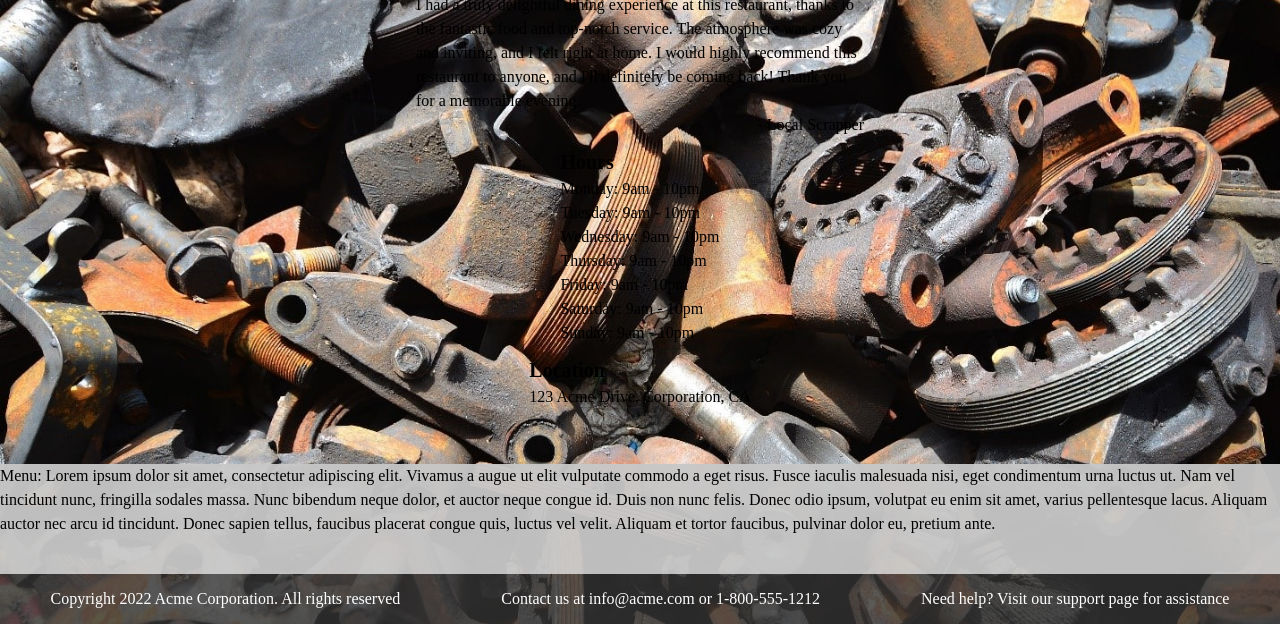
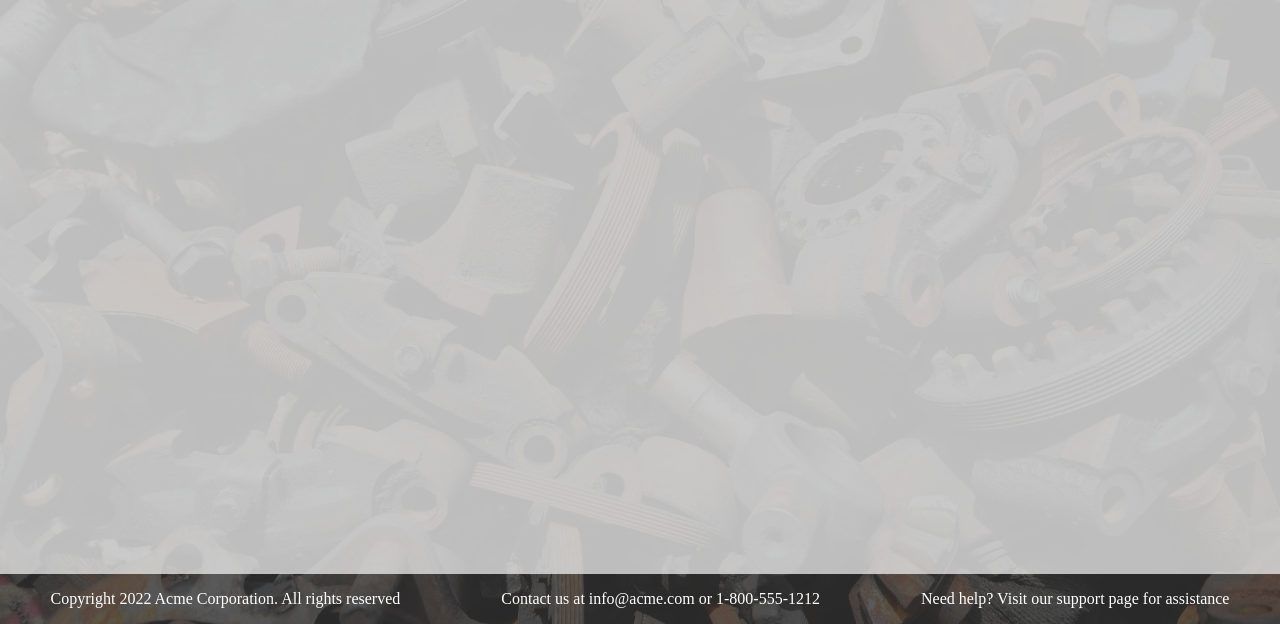
Before and after one commit to Gob-Bob/restaurant-page, a website built with webpack: page dist/index.html in a window 1280 px wide. Both pictures are taken after a click on the button "Menu". Shown: the part 176-800 px from the top of the page. Built offline with nearby package versions, Linux system fonts and the light colour scheme.

Commit message:
fix: correctly display and hide home tab

```diff
--- a/src/index.js
+++ b/src/index.js
@@ -6,37 +6,9 @@ import './style.css'
     const mainContent = document.getElementById('content')
 
     tabs.homeTab()
-
-    const tabMenu = elementCreation.create('button', 'class', 'tab', 'Menu', tabs.tabContainer)
-    tabMenu.classList.add('menu')
-    tabMenu.setAttribute('data-for-tab', '2')
-    const tabContact = elementCreation.create('button', 'class', 'tab', 'Contact', tabs.tabContainer)
-    tabContact.classList.add('contact')
-    tabContact.setAttribute('data-for-tab', '3')
-
-    const tabContentMenu = elementCreation.create('div', 'class', 'content', 'Menu: Lorem ipsum dolor sit amet, consectetur adipiscing elit. Vivamus a augue ut elit vulputate commodo a eget risus. Fusce iaculis malesuada nisi, eget condimentum urna luctus ut. Nam vel tincidunt nunc, fringilla sodales massa. Nunc bibendum neque dolor, et auctor neque congue id. Duis non nunc felis. Donec odio ipsum, volutpat eu enim sit amet, varius pellentesque lacus. Aliquam auctor nec arcu id tincidunt. Donec sapien tellus, faucibus placerat congue quis, luctus vel velit. Aliquam et tortor faucibus, pulvinar dolor eu, pretium ante.', mainContent)
-    tabContentMenu.classList.add('menu')
-    tabContentMenu.setAttribute('data-tab', '2')
-    const tabContentContact = elementCreation.create('div', 'class', 'content', 'Contact: Lorem ipsum dolor sit amet, consectetur adipiscing elit. Nulla at nibh tortor. Vivamus quis lobortis dui. Curabitur ut lectus mi. Etiam consequat et elit non hendrerit. Sed elementum pulvinar eros, sit amet luctus sem feugiat id. Nam condimentum euismod eros, in tincidunt leo interdum non. Aliquam mattis rhoncus mattis. Nullam diam nulla, lacinia eget ultricies vel, euismod ut augue. Fusce ac placerat augue. Integer finibus nisl quis libero mollis, fermentum mollis arcu pretium. Phasellus vel nibh in neque dignissim pharetra vitae at lorem. Aliquam dignissim posuere placerat. Duis vulputate nisi vitae mi dignissim sollicitudin. In congue, mi at dignissim rhoncus, ante enim vestibulum magna, ac iaculis massa lacus vitae lorem. Ut nec eros vel est tempor cursus. Aenean ultrices interdum pulvinar.', mainContent)
-    tabContentContact.classList.add('contact')
-    tabContentContact.setAttribute('data-tab', '3')
-
-    const setupTabs = () => {
-        document.querySelectorAll('.tab').forEach(button => {
-            button.addEventListener('click', () => {
-                const tabNumber = button.dataset.forTab
-                const tabToActivate = mainContent.querySelector(`.content[data-tab='${tabNumber}']`)
-                tabs.tabContainer.querySelectorAll('.tab').forEach(button => {
-                    button.classList.remove('tab-active')
-                })
-                mainContent.querySelectorAll('.content').forEach(content => {
-                    content.classList.remove('content-active')
-                })
-                button.classList.add('tab-active')
-                tabToActivate.classList.add('content-active')
-            })
-        })
-    }
+    tabs.menuTab()
+    tabs.contactTab()
+    tabs.setupTabs()
 
     const footer = (() => {
         const container = elementCreation.create('div', 'class', 'footer-container', '', mainContent)
@@ -45,8 +17,8 @@ import './style.css'
         const help = elementCreation.create('div', 'class', 'footer-help', 'Need help? Visit our support page for assistance', container)
     })()
 
-    document.addEventListener('DOMContentLoaded', () => {
-        setupTabs()
-        tabs.tabContainer.querySelector('.tab').click()
-    })
+    // document.addEventListener('DOMContentLoaded', () => {
+    //     tabs.setupTabs()
+    //     tabs.tabContainer.querySelector('.tab').click()
+    // })
 })()
--- a/src/style.css
+++ b/src/style.css
@@ -19,7 +19,7 @@ body {
     display: none;
 }
 .content-active {
-    display: block;
+    display: flex;
     background: var(--active-tab-background-color);
 }
 #content {
@@ -40,6 +40,7 @@ body {
     color: white;
     font-family: 'Times New Roman', Times, serif;
     font-size: 25px;
+    cursor: pointer;
 }
 .content {
     flex-grow: 1;
@@ -57,8 +58,8 @@ body {
 }
 
 /* Home Tab */
-.home-content-container {
-    display: flex;
+.home-main-container {
+
     flex-direction: column;
     justify-content: space-around;
     align-items: center;
--- a/src/tabs.js
+++ b/src/tabs.js
@@ -1,16 +1,14 @@
 import * as elementCreation from './element'
 
 const mainContent = document.getElementById('content')
-
 export const tabContainer = elementCreation.create('div', 'class', 'tabContainer', '', mainContent)
 
 export const homeTab = (() => {
     const tabButton = elementCreation.create('button', 'class', 'tab', 'Home', tabContainer)
-    tabButton.setAttribute('data-for-tab', '1')
-
+    tabButton.classList.add('tab-active')
     const tabContentContainer = elementCreation.create('div', 'class', 'content', '', mainContent)
-    tabContentContainer.classList.add('home-content-container')
-    tabContentContainer.setAttribute('data-tab', '1')
+    tabContentContainer.classList.add('home-main-container')
+    tabContentContainer.classList.add('content-active')
 
     const tabTitle = elementCreation.create('div', 'class', 'home-title', 'Welcome to the Scrap Yard!', tabContentContainer)
 
@@ -30,9 +28,55 @@ export const homeTab = (() => {
             elementCreation.create('div', 'class', 'days-time-open', day + hoursOfOpening, hoursContainer)
         })
     })()
+
     const restaurantLocation = (() => {
         const mainContainer = elementCreation.create('div', 'class', 'location-container', '', tabContentContainer)
         elementCreation.create('div', 'class', 'location-title', 'Location', mainContainer)
         elementCreation.create('div', 'class', 'address', '123 Acme Drive, Corporation, CA', mainContainer)
     })()
 })
+
+export const menuTab = (() => {
+    const tabButton = elementCreation.create('button', 'class', 'tab', 'Menu', tabContainer)
+    const tabContentContainer = elementCreation.create('div', 'class', 'content', 'Menu: Lorem ipsum dolor sit amet, consectetur adipiscing elit. Donec quis erat sed elit scelerisque cursus. Fusce dignissim volutpat justo, in pretium lectus viverra a. Suspendisse potenti. Morbi vitae enim accumsan, euismod tellus at, facilisis tortor. Duis rutrum turpis sed velit volutpat, sed pellentesque quam euismod. Proin quis erat quis erat auctor fermentum at quis orci. Nam dignissim leo at urna bibendum, quis tincidunt arcu lobortis. In hac habitasse platea dictumst. Sed in nunc quis nunc imperdiet aliquet.', mainContent)
+})
+
+export const contactTab = (() => {
+    const tabButton = elementCreation.create('button', 'class', 'tab', 'Contact', tabContainer)
+    const tabContentContainer = elementCreation.create('div', 'class', 'content', 'Contact: Lorem ipsum dolor sit amet, consectetur adipiscing elit. Donec quis erat sed elit scelerisque cursus. Fusce dignissim volutpat justo, in pretium lectus viverra a. Suspendisse potenti. Morbi vitae enim accumsan, euismod tellus at, facilisis tortor. Duis rutrum turpis sed velit volutpat, sed pellentesque quam euismod. Proin quis erat quis erat auctor fermentum at quis orci. Nam dignissim leo at urna bibendum, quis tincidunt arcu lobortis. In hac habitasse platea dictumst. Sed in nunc quis nunc imperdiet aliquet.', mainContent)
+})
+
+export const setupTabs = () => {
+    const allTabs = document.querySelectorAll('.tab'),
+        allTabContent = document.querySelectorAll('.content')
+
+    allTabs.forEach((tab, index) => {
+        tab.addEventListener('click', () => {
+            allTabContent.forEach(content => {
+                content.classList.remove('content-active')
+            })
+            allTabs.forEach(tab => {
+                tab.classList.remove('tab-active')
+            })
+            allTabs[index].classList.add('tab-active')
+            allTabContent[index].classList.add('content-active')
+        })
+    })
+}
+
+// export const setupTabs = () => {
+//     document.querySelectorAll('.tab').forEach(button => {
+//         button.addEventListener('click', () => {
+//             const tabNumber = button.dataset.forTab
+//             const tabToActivate = mainContent.querySelector(`.content[data-tab='${tabNumber}']`)
+//             tabs.tabContainer.querySelectorAll('.tab').forEach(button => {
+//                 button.classList.remove('tab-active')
+//             })
+//             mainContent.querySelectorAll('.content').forEach(content => {
+//                 content.classList.remove('content-active')
+//             })
+//             button.classList.add('tab-active')
+//             tabToActivate.classList.add('content-active')
+//         })
+//     })
+// }
```
Also changed, not shown: dist/main.js.
